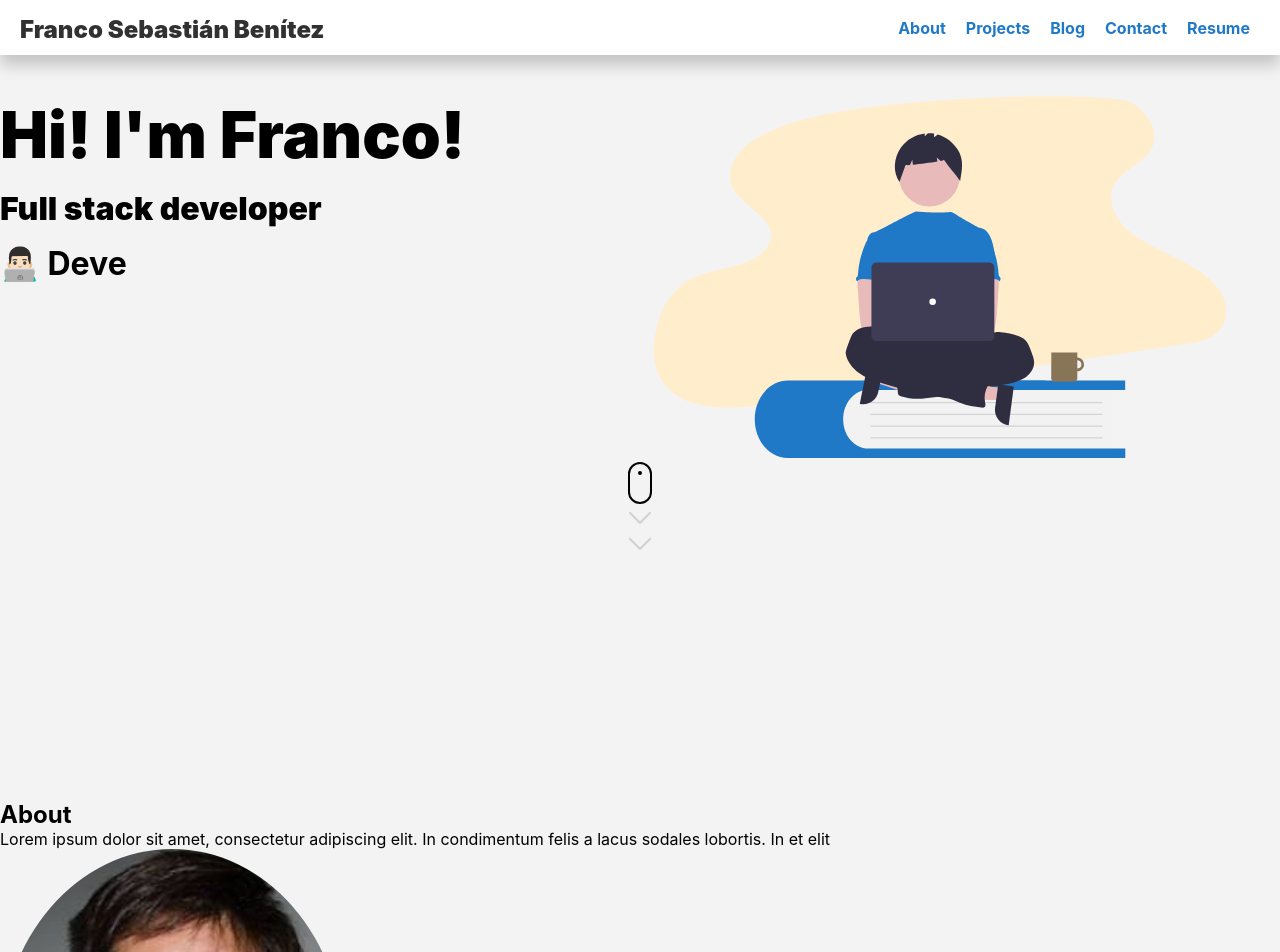
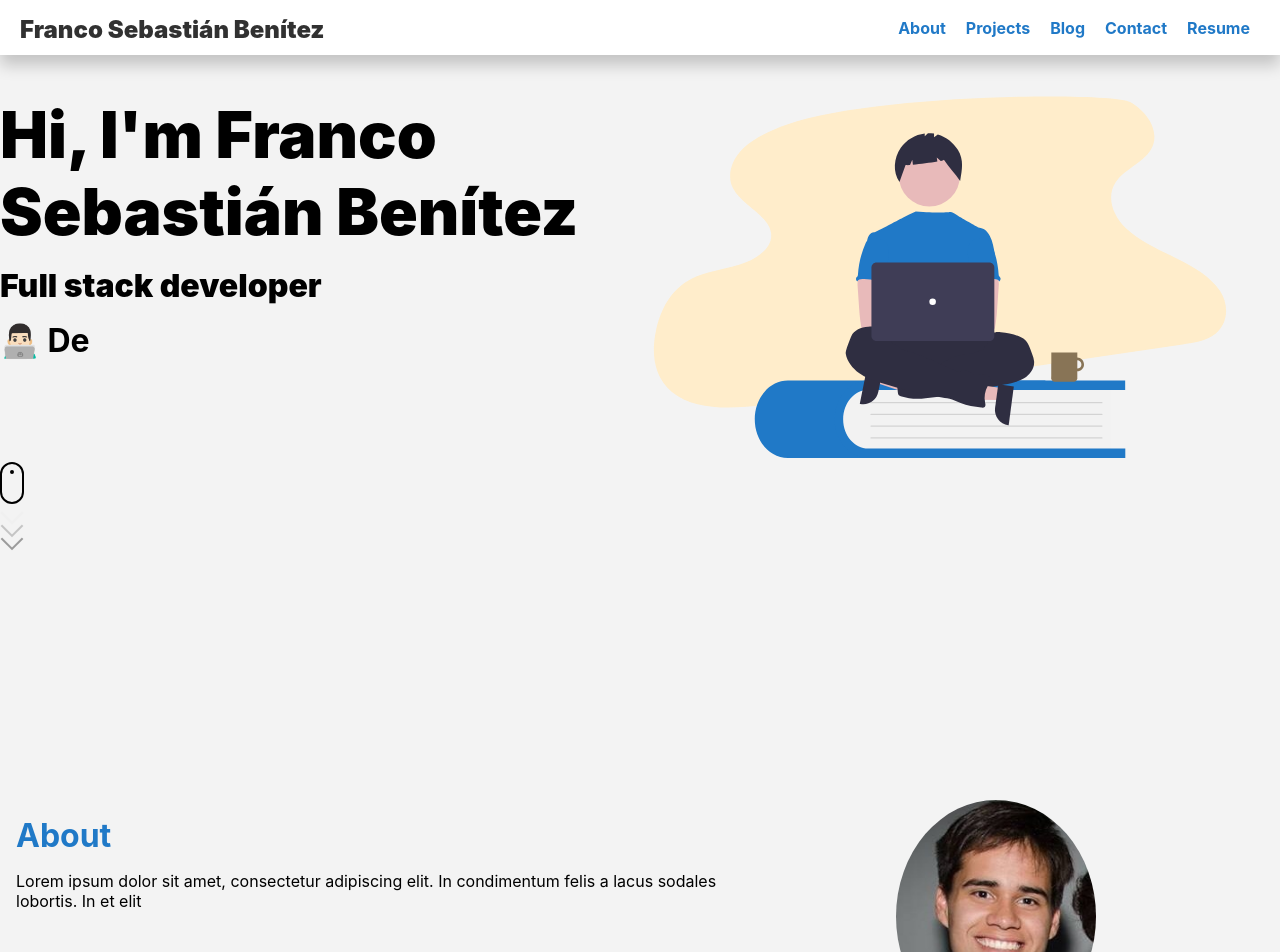
Before and after one commit to francosbenitez/francosbenitez.com, a Next.js app: page / in a window 1280 px wide. Shown: the top 952 px of the page. Built offline with nearby package versions, Linux system fonts and the light colour scheme.

Commit message:
feat: separate animations

```diff
--- a/components/About/style.jsx
+++ b/components/About/style.jsx
@@ -1,22 +1,33 @@
 import styled from "styled-components"
+import spaces from "../../styles/spaces"
 
 export const StyledAbout = styled.section`
-    height: 100vh;
+    //height: 100vh;
     display: flex;
     flex-direction: column;
+    margin: 0 1rem 0 1rem; /* I can't reutilize it */
 
+    h1 {
+        font-size: ${spaces.sections.fontSize};
+        margin: ${spaces.sections.h1};
+        color: ${props => props.theme.colors.primary};
+    }
 
     .avatar-container {
-        align-items: center;
         float: right;
-        flex-basis: 50%
+        flex-basis: 50%;
+        text-align: center;
     }
 
     .avatar-wrapper img {
-        width: 80%;
-        max-width: 344px;
+        width: 100%;
+        max-width: 200px;
         height: auto;
         border-radius: 50%;
+        justify-content: center;
     }
 
+    @media ${props => props.theme.devices.tablet} {
+        flex-direction: row;
+    }
 `
--- a/components/Hero/index.jsx
+++ b/components/Hero/index.jsx
@@ -2,14 +2,15 @@ import React from 'react';
 import { StyledHero } from './style';
 import content from "../../lib/content.json";
 import Typical from 'react-typical'
+import { StyledMouse } from "../../styles/animations"
 
 const Hero = () => {
     return (
         <StyledHero>
             <div className="hero-container">
                 <div className="hero-description">
-                    <h1>Hi! I'm Franco!</h1>
-                    <h2>{content.hero.title}</h2>
+                    <h1>{content.hero.title}</h1>
+                    <h2>{content.hero.subtitle}</h2>
                     <Typical
                         steps=
                         {[
@@ -28,7 +29,7 @@ const Hero = () => {
                     <img src="images/cover-image-2.svg" alt=""></img>
                 </div>
             </div>
-            <div className="mouse_scroll">
+            <StyledMouse className="mouse_scroll">
                 <div className="mouse">
                     <div className="wheel"></div>
                 </div>
@@ -37,7 +38,7 @@ const Hero = () => {
                     <span className="m_scroll_arrows doi"></span>
                     <span className="m_scroll_arrows trei"></span>
                 </div>
-            </div>
+            </StyledMouse>
         </StyledHero>
     );
 };
--- a/components/Hero/style.jsx
+++ b/components/Hero/style.jsx
@@ -34,196 +34,4 @@ export const StyledHero = styled.section`
             }
         }
     }
-
-    *, *:before, *:after {
-      -moz-box-sizing: border-box; -webkit-box-sizing: border-box; box-sizing: border-box;
-     }
-
-
-    .mouse_scroll {
-        display: block;
-        margin: 0 auto;
-        width: 24px;
-        height: 100px;
-    }
-
-
-    .m_scroll_arrows
-    {
-      display: block;
-      width: 5px;
-      height: 5px;
-      -ms-transform: rotate(45deg); /* IE 9 */
-      -webkit-transform: rotate(45deg); /* Chrome, Safari, Opera */
-      transform: rotate(45deg);
-
-      border-right: 2px solid black;
-      border-bottom: 2px solid black;
-      margin: 0 0 3px 4px;
-
-      width: 16px;
-      height: 16px;
-    }
-
-
-    .unu
-    {
-      margin-top: 1px;
-    }
-
-    .unu, .doi, .trei
-    {
-        -webkit-animation: mouse-scroll 1s infinite;
-        -moz-animation: mouse-scroll 1s infinite;
-        animation: mouse-scroll 1s infinite;
-
-    }
-
-    .unu
-    {
-      -webkit-animation-delay: .1s;
-      -moz-animation-delay: .1s;
-      -webkit-animation-direction: alternate;
-
-      animation-direction: alternate;
-      animation-delay: alternate;
-    }
-
-    .doi
-    {
-      -webkit-animation-delay: .2s;
-      -moz-animation-delay: .2s;
-      -webkit-animation-direction: alternate;
-
-      animation-delay: .2s;
-      animation-direction: alternate;
-
-      margin-top: -6px;
-    }
-
-    .trei
-    {
-      -webkit-animation-delay: .3s;
-      -moz-animation-delay: .3s;
-      -webkit-animation-direction: alternate;
-
-      animation-delay: .3s;
-      animation-direction: alternate;
-
-
-      margin-top: -6px;
-    }
-
-    .mouse {
-      height: 42px;
-      width: 24px;
-      border-radius: 14px;
-      transform: none;
-      border: 2px solid black;
-      top: 170px;
-    }
-
-    .wheel {
-      height: 5px;
-      width: 2px;
-      display: block;
-      margin: 5px auto;
-      background: white;
-      position: relative;
-
-      height: 4px;
-      width: 4px;
-      border: 2px solid black;
-      -webkit-border-radius: 8px;
-              border-radius: 8px;
-    }
-
-    .wheel {
-      -webkit-animation: mouse-wheel 0.6s linear infinite;
-      -moz-animation: mouse-wheel 0.6s linear infinite;
-      animation: mouse-wheel 0.6s linear infinite;
-    }
-
-    @-webkit-keyframes mouse-wheel{
-       0% {
-        opacity: 1;
-        -webkit-transform: translateY(0);
-        -ms-transform: translateY(0);
-        transform: translateY(0);
-      }
-
-      100% {
-        opacity: 0;
-        -webkit-transform: translateY(6px);
-        -ms-transform: translateY(6px);
-        transform: translateY(6px);
-      }
-    }
-    @-moz-keyframes mouse-wheel {
-      0% { top: 1px; }
-      25% { top: 2px; }
-      50% { top: 3px;}
-      75% { top: 2px;}
-      100% { top: 1px;}
-    }
-    @-o-keyframes mouse-wheel {
-
-       0% { top: 1px; }
-      25% { top: 2px; }
-      50% { top: 3px;}
-      75% { top: 2px;}
-      100% { top: 1px;}
-    }
-    @keyframes mouse-wheel {
-
-       0% { top: 1px; }
-      25% { top: 2px; }
-      50% { top: 3px;}
-      75% { top: 2px;}
-      100% { top: 1px;}
-    }
-
-    @-webkit-keyframes mouse-scroll {
-
-      0%   { opacity: 0;}
-      50%  { opacity: .5;}
-      100% { opacity: 1;}
-    }
-    @-moz-keyframes mouse-scroll {
-
-      0%   { opacity: 0; }
-      50%  { opacity: .5; }
-      100% { opacity: 1; }
-    }
-    @-o-keyframes mouse-scroll {
-
-      0%   { opacity: 0; }
-      50%  { opacity: .5; }
-      100% { opacity: 1; }
-    }
-    @keyframes mouse-scroll {
-
-      0%   { opacity: 0; }
-      50%  { opacity: .5; }
-      100% { opacity: 1; }
-    }
-
-    @media screen and (max-width: 719px) {
-        height: 150vh;
-        .hero-container {
-            flex-direction: column;
-            text-align: center;
-            h1 {
-                font-size: 2.5rem;
-            }
-
-            h2 {
-                font-size: 1.3rem;
-            }
-
-            .hero-img img {
-                width: 100%;
-            }
-        }
-    }
 `;
--- a/lib/content.json
+++ b/lib/content.json
@@ -1,7 +1,8 @@
 {
     "hero": {
-        "name": "Franco Sebastián Benítez",
-        "title": "Full stack developer"
+        "title": "Hi, I'm Franco Sebastián Benítez",
+        "subtitle": "Full stack developer",
+        "name": "Franco Sebastián Benítez"
     },
     "about": {
         "title": "About",
--- /dev/null
+++ b/styles/animations.jsx
@@ -0,0 +1,158 @@
+import styled from "styled-components"
+
+export const StyledMouse = styled.div`
+    *, *:before, *:after {
+        -moz-box-sizing: border-box; -webkit-box-sizing: border-box; box-sizing: border-box;
+    }
+
+    .mouse_scroll {
+        display: block;
+        margin: 0 auto;
+        width: 24px;
+        height: 100px;
+    }
+
+
+    .m_scroll_arrows {
+        display: block;
+        width: 5px;
+        height: 5px;
+        -ms-transform: rotate(45deg); /* IE 9 */
+        -webkit-transform: rotate(45deg); /* Chrome, Safari, Opera */
+        transform: rotate(45deg);
+        border-right: 2px solid black;
+        border-bottom: 2px solid black;
+        margin: 0 0 3px 4px;
+        width: 16px;
+        height: 16px;
+    }
+
+    .unu {
+        margin-top: 1px;
+    }
+
+    .unu, .doi, .trei {
+        -webkit-animation: mouse-scroll 1s infinite;
+        -moz-animation: mouse-scroll 1s infinite;
+        animation: mouse-scroll 1s infinite;
+    }
+
+    .unu {
+        -webkit-animation-delay: .1s;
+        -moz-animation-delay: .1s;
+        -webkit-animation-direction: alternate;
+        animation-direction: alternate;
+        animation-delay: alternate;
+    }
+
+    .doi {
+        -webkit-animation-delay: .2s;
+        -moz-animation-delay: .2s;
+        -webkit-animation-direction: alternate;
+        animation-delay: .2s;
+        animation-direction: alternate;
+        margin-top: -6px;
+    }
+
+    .trei {
+        -webkit-animation-delay: .3s;
+        -moz-animation-delay: .3s;
+        -webkit-animation-direction: alternate;
+        animation-delay: .3s;
+        animation-direction: alternate;
+        margin-top: -6px;
+    }
+
+    .mouse {
+        height: 42px;
+        width: 24px;
+        border-radius: 14px;
+        transform: none;
+        border: 2px solid black;
+        top: 170px;
+    }
+
+    .wheel {
+        height: 5px;
+        width: 2px;
+        display: block;
+        margin: 5px auto;
+        background: white;
+        position: relative;
+        height: 4px;
+        width: 4px;
+        border: 2px solid black;
+        -webkit-border-radius: 8px;
+                border-radius: 8px;
+    }
+
+    .wheel {
+        -webkit-animation: mouse-wheel 0.6s linear infinite;
+        -moz-animation: mouse-wheel 0.6s linear infinite;
+        animation: mouse-wheel 0.6s linear infinite;
+    }
+
+    @-webkit-keyframes mouse-wheel{
+        0% {
+        opacity: 1;
+        -webkit-transform: translateY(0);
+        -ms-transform: translateY(0);
+        transform: translateY(0);
+        }
+
+        100% {
+        opacity: 0;
+        -webkit-transform: translateY(6px);
+        -ms-transform: translateY(6px);
+        transform: translateY(6px);
+        }
+    }
+
+    @-moz-keyframes mouse-wheel {
+        0% { top: 1px; }
+        25% { top: 2px; }
+        50% { top: 3px;}
+        75% { top: 2px;}
+        100% { top: 1px;}
+    }
+
+    @-o-keyframes mouse-wheel {
+        0% { top: 1px; }
+        25% { top: 2px; }
+        50% { top: 3px;}
+        75% { top: 2px;}
+        100% { top: 1px;}
+    }
+
+    @keyframes mouse-wheel {
+        0% { top: 1px; }
+        25% { top: 2px; }
+        50% { top: 3px;}
+        75% { top: 2px;}
+        100% { top: 1px;}
+    }
+
+    @-webkit-keyframes mouse-scroll {
+        0%   { opacity: 0;}
+        50%  { opacity: .5;}
+        100% { opacity: 1;}
+    }
+
+    @-moz-keyframes mouse-scroll {
+        0%   { opacity: 0; }
+        50%  { opacity: .5; }
+        100% { opacity: 1; }
+    }
+
+    @-o-keyframes mouse-scroll {
+        0%   { opacity: 0; }
+        50%  { opacity: .5; }
+        100% { opacity: 1; }
+    }
+
+    @keyframes mouse-scroll {
+        0%   { opacity: 0; }
+        50%  { opacity: .5; }
+        100% { opacity: 1; }
+    }
+`
```
